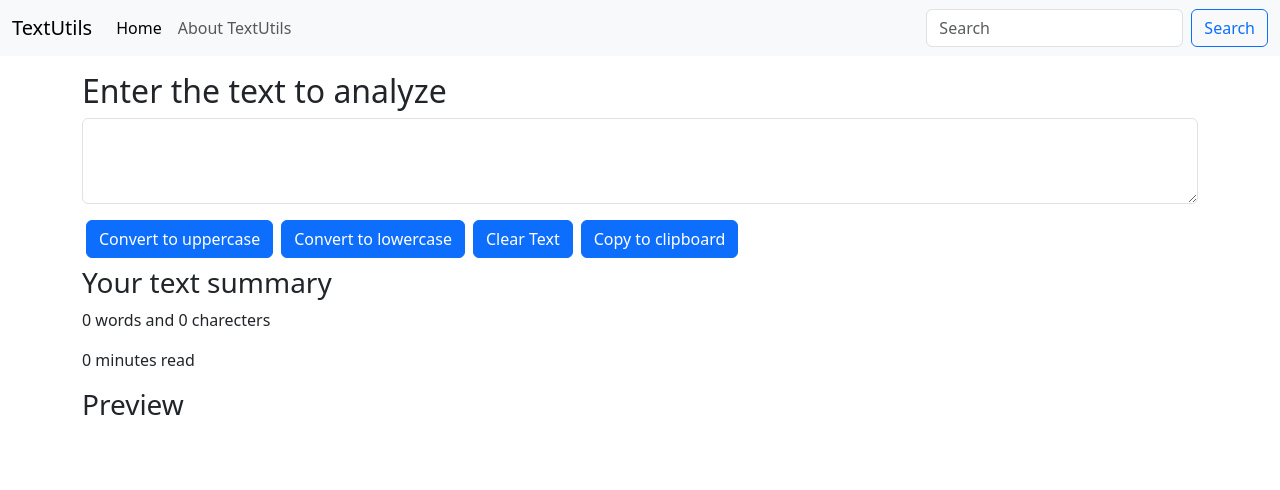
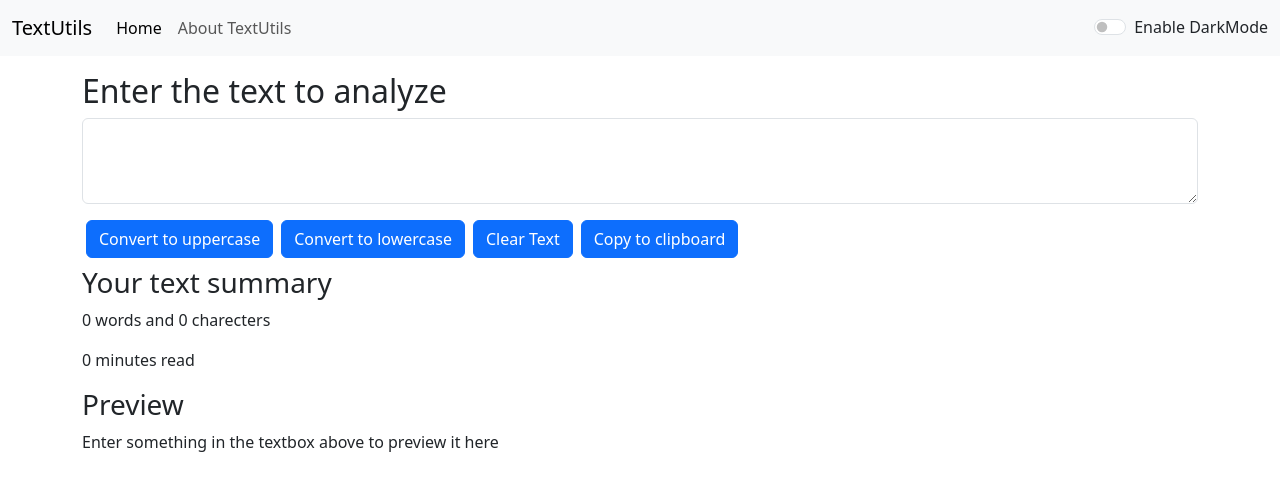
Before and after one commit to Shweta2597/shwetaTextUtils, a React (Create React App) app: page / in a window 1280 px wide. Shown: the top 490 px of the page. Built offline with nearby package versions, Linux system fonts and the light colour scheme.

Commit message:
Adding dark mode

```diff
--- a/src/App.js
+++ b/src/App.js
@@ -1,3 +1,4 @@
+import { useState } from 'react';
 import './App.css';
 import About from './components/About';
 import Navbar from './components/Navbar';
@@ -8,11 +9,24 @@
 
 
 function App() {
+  const [mode, setMode] = useState('light');
+
+  const toggleMode = () => {
+    if(mode === 'light'){
+      setMode('dark')
+      document.body.style.backgroundColor='black'
+    }
+    else{
+      setMode('light')
+      document.body.style.backgroundColor='white'
+    }
+  }
+
   return (
     <>
-    <Navbar title="TextUtils" aboutText="About TextUtils"></Navbar>
+    <Navbar title="TextUtils" aboutText="About TextUtils" mode={mode} toggleMode={toggleMode}></Navbar>
     <div className="container my-3">
-      <TextForm heading="Enter the text to analyze"></TextForm>
+      <TextForm heading="Enter the text to analyze" mode={mode}></TextForm>
     </div>
     </>
   );
--- a/src/components/Navbar.js
+++ b/src/components/Navbar.js
@@ -2,9 +2,10 @@
 import PropTypes from 'prop-types'
 
 export default function Navbar(props) {
+
   return (
     <>
-        <nav className="navbar navbar-expand-lg bg-body-tertiary">
+        <nav className={`navbar navbar-expand-lg navbar-${props.mode} bg-${props.mode}`}>
   <div className="container-fluid">
     <a className="navbar-brand" href="/">{props.title}</a>
     <button className="navbar-toggler" type="button" data-bs-toggle="collapse" data-bs-target="#navbarSupportedContent" aria-controls="navbarSupportedContent" aria-expanded="false" aria-label="Toggle navigation">
@@ -19,10 +20,14 @@
           <a className="nav-link" href="/">{props.aboutText}</a>
         </li>
       </ul>
-      <form className="d-flex" role="search">
+      {/* <form className="d-flex" role="search">
         <input className="form-control me-2" type="search" placeholder="Search" aria-label="Search"/>
         <button className="btn btn-outline-primary" type="submit">Search</button>
-      </form>
+      </form> */}
+      <div className={`form-check form-switch text-${props.mode === 'light'?'dark':'light'}`}>
+        <input type="checkbox" id="flexSwitchCheckDefault" onClick={props.toggleMode} className="form-check-input"/>
+        <label class="form-check-label" for="flexSwitchCheckDefault">Enable DarkMode </label>
+      </div>
     </div>
   </div>
     </nav>
@@ -30,7 +35,7 @@
   )
 }
 
-Navbar.propTypes =  {
+Navbar.propTypes = {
     title: PropTypes.string.isRequired,
     aboutText: PropTypes.string.isRequired
 }
--- a/src/components/TextForm.js
+++ b/src/components/TextForm.js
@@ -32,20 +32,20 @@
 
   return (
     <div>
-        <h2>{props.heading}</h2>
+        <h2 className={`text-${props.mode === 'light' ? 'dark' : 'light'}`}>{props.heading}</h2>
         <div className="mb-3">
-            <textarea className="form-control" value={text} onChange={onTextChange} id="exampleFormControlTextarea1" rows="3"></textarea>
+            <textarea className="form-control" style={{backgroundColor:props.mode === 'light'?'white':'black', color:props.mode === 'light'?'black':'white'}} value={text} onChange={onTextChange} id="exampleFormControlTextarea1" rows="3"></textarea>
         </div>
         <button className="btn btn-primary mx-1" onClick={onUpperClick}>Convert to uppercase</button>
         <button className="btn btn-primary mx-1" onClick={onLowerClick}>Convert to lowercase</button>
         <button className="btn btn-primary mx-1" onClick={onClearText}>Clear Text</button>
         <button className="btn btn-primary mx-1" id="copy-text" onClick={onCopyText}>Copy to clipboard</button>
-        <div className=" my-2">
+        <div className={`text-${props.mode === 'light' ? 'dark' : 'light'} my-2`}>
             <h3>Your text summary</h3>
             <p>{text.split(" ").length-1} words and {text.length} charecters</p>
             <p>{(text.split(" ").length-1)*0.008} minutes read</p>
             <h3>Preview</h3>
-            <p>{text}</p>
+            <p>{text.length>0?text:'Enter something in the textbox above to preview it here'}</p>
         </div>
     </div>
   )
```
